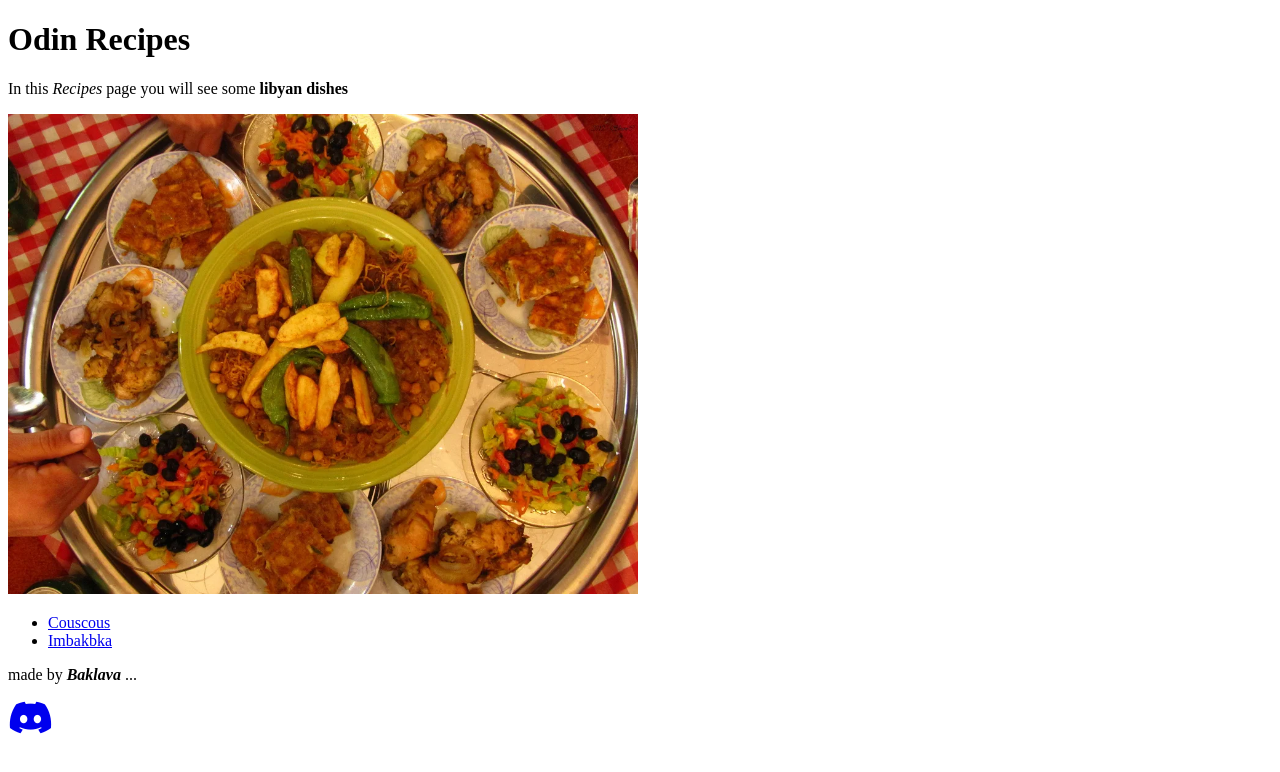
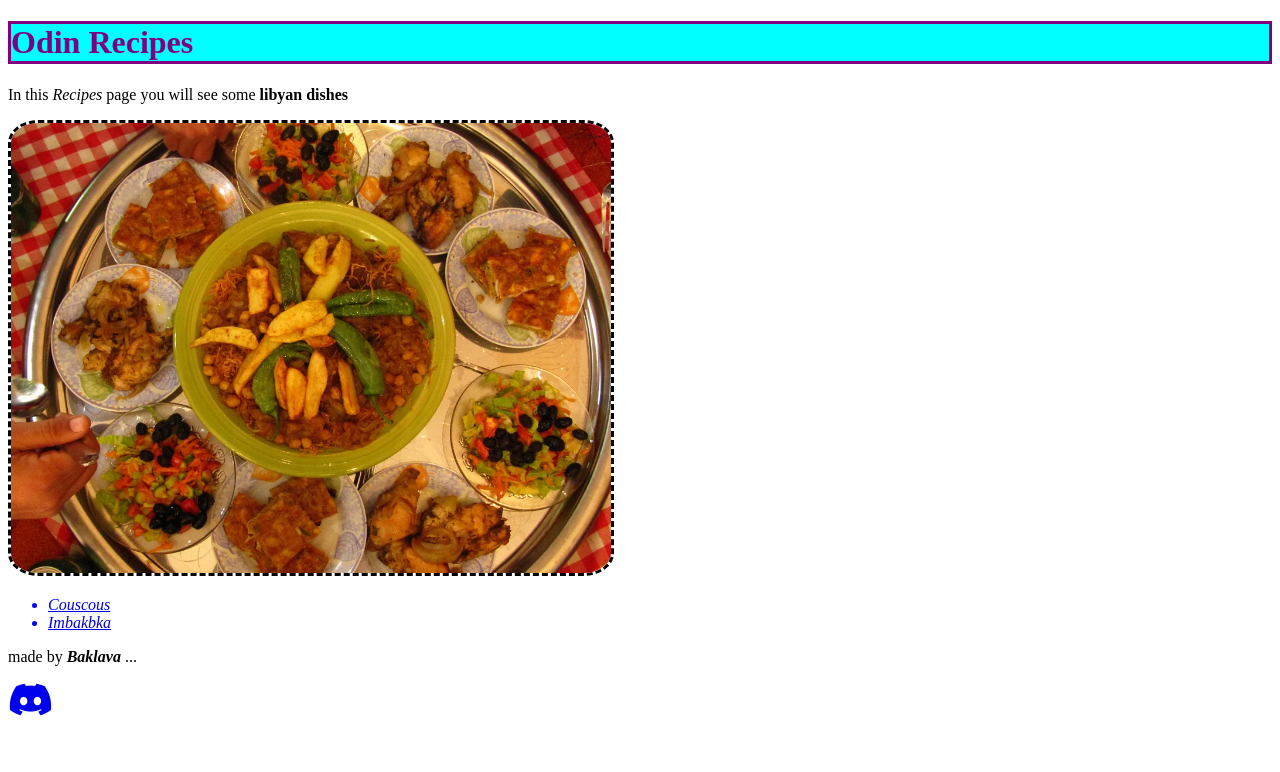
Before and after one commit to baklava4444/odin-recipes, a plain HTML site: page index.html in a window 1280 px wide. Drawn offline with Linux system fonts and the light colour scheme.

Commit message:
ADDED styles.css

```diff
--- a/index.html
+++ b/index.html
@@ -6,6 +6,7 @@
     <meta name="viewport" content="width=device-width, initial-scale=1.0">
     <title>TOP-recipes</title>
     <script src="https://kit.fontawesome.com/55d92f00a4.js" crossorigin="anonymous"></script>
+    <link rel="stylesheet" href="styles.css">
 </head>
 
 <body>
--- /dev/null
+++ b/styles.css
@@ -0,0 +1,25 @@
+*{
+    font-family: 'Times New Roman', Times, serif;
+}
+
+img{
+    height: auto;
+    width: 600px;
+}
+
+h1{
+    background-color: aqua;
+    color: purple;
+    border: 3px solid currentColor;
+}
+
+ul{
+    color: blue;
+    font-style: italic;
+}
+
+img {
+    border-color: black;
+    border-radius: 5%;
+    border-style: dashed;
+}
```
